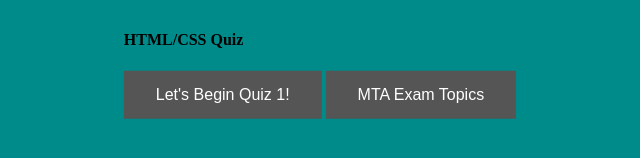
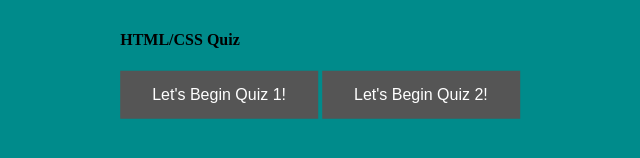
Before and after one commit to pooja-dci/HTML-Quiz-1, a plain HTML site: page index.html in a window 1280 px wide. Shown: the part 336-494 px from the top of the page, 320-960 px from the left. Drawn offline with Linux system fonts and the light colour scheme.

Commit message:
Update index.html

```diff
--- a/index.html
+++ b/index.html
@@ -13,7 +13,7 @@
   <div class="content">
     <h4>HTML/CSS Quiz</h4>
     <a href="quiz1.html"><button class="startQuiz">Let's Begin Quiz 1! </button></a>
-    <a href="quiz1.html"><button class="startQuiz"> MTA Exam Topics </button></a>
+    <a href="quiz2-chapter1.html"><button class="startQuiz">Let's Begin Quiz 2! </button></a>
   </div>
 </body>
 </html>
```
